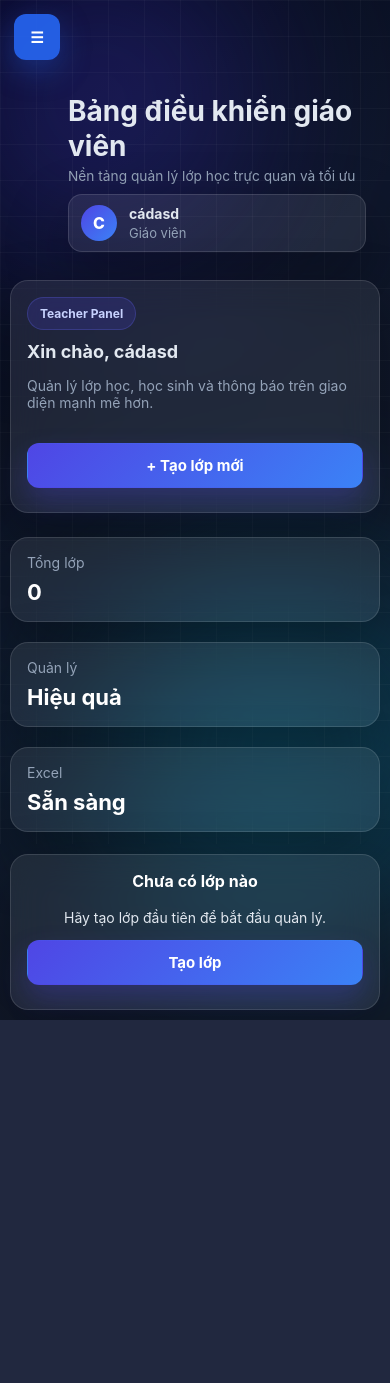
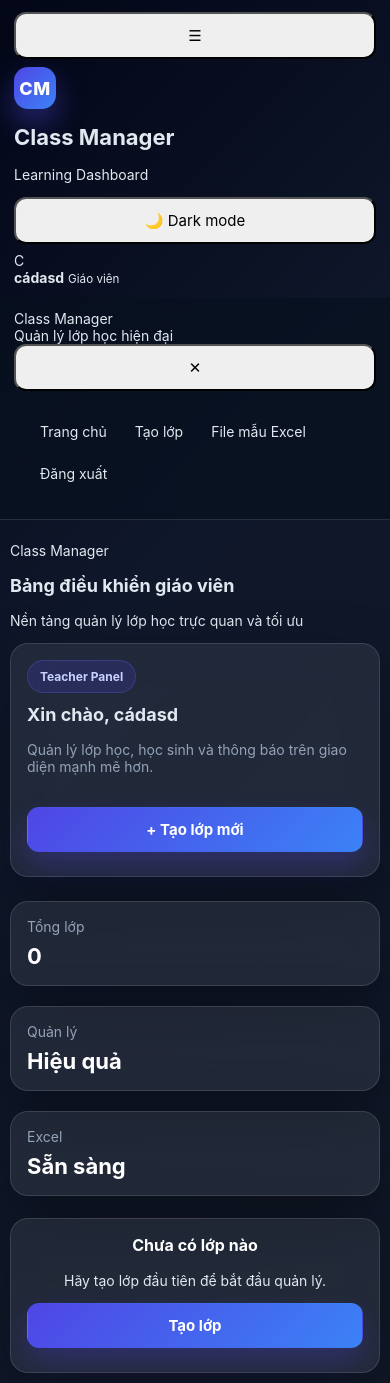
Before and after one commit to dogiahungb2k13-dot/class-manager, a Flask app: page /dashboard in a window 390 px wide. Before the commit the page ends 1020 px from the top, so only its background shows below. Run offline with Flask 3, Linux system fonts and the light colour scheme; a user stored in the database is signed in; data comes from the database, SQL or seed files in the repository.

Commit message:
Update base.html
fix

```diff
--- a/templates/base.html
+++ b/templates/base.html
@@ -1,165 +1,79 @@
-<!doctype html>
-<html lang="vi">
+<!DOCTYPE html>
+<html lang="vi" data-theme="light">
 <head>
     <meta charset="UTF-8">
     <meta name="viewport" content="width=device-width, initial-scale=1.0">
     <title>{% block title %}Class Manager{% endblock %}</title>
     <link rel="stylesheet" href="{{ url_for('static', filename='style.css') }}">
-    <link rel="preconnect" href="https://fonts.googleapis.com">
-    <link rel="preconnect" href="https://fonts.gstatic.com" crossorigin>
-
-    <style>
-        .mobile-sidebar-toggle {
-            display: none;
-            position: fixed;
-            top: 14px;
-            left: 14px;
-            z-index: 1200;
-            width: 46px;
-            height: 46px;
-            border: none;
-            border-radius: 14px;
-            background: rgba(37, 99, 235, 0.95);
-            color: #fff;
-            font-size: 24px;
-            font-weight: 700;
-            box-shadow: 0 10px 30px rgba(37, 99, 235, 0.35);
-            cursor: pointer;
-        }
-
-        .sidebar-overlay {
-            display: none;
-        }
-
-        @media (max-width: 900px) {
-            .mobile-sidebar-toggle {
-                display: flex;
-                align-items: center;
-                justify-content: center;
-            }
-
-            .sidebar-overlay {
-                position: fixed;
-                inset: 0;
-                background: rgba(2, 6, 23, 0.58);
-                z-index: 1090;
-            }
-
-            body.sidebar-open .sidebar-overlay {
-                display: block;
-            }
-
-            .app-shell {
-                display: block !important;
-            }
-
-            .sidebar {
-                position: fixed !important;
-                top: 0;
-                left: 0;
-                width: min(84vw, 320px) !important;
-                height: 100vh !important;
-                max-width: 320px;
-                z-index: 1100;
-                transform: translateX(-105%);
-                transition: transform 0.28s ease;
-                overflow-y: auto;
-            }
-
-            body.sidebar-open .sidebar {
-                transform: translateX(0);
-            }
-
-            .main-content {
-                width: 100% !important;
-                margin-left: 0 !important;
-                padding-top: 82px !important;
-            }
-
-            .topbar {
-                padding-left: 58px !important;
-            }
-
-            .topbar h1 {
-                font-size: 2rem !important;
-            }
-
-            .topbar-subtitle {
-                font-size: 0.98rem !important;
-            }
-
-            .user-box {
-                max-width: 100%;
-            }
-        }
-    </style>
 </head>
 <body>
-    <button class="mobile-sidebar-toggle" id="mobileSidebarToggle" type="button" aria-label="Mở menu">☰</button>
-    <div class="sidebar-overlay" id="sidebarOverlay"></div>
+    <div class="mobile-overlay" id="mobileOverlay"></div>
 
-    <div class="bg-orb orb-1"></div>
-    <div class="bg-orb orb-2"></div>
-    <div class="bg-grid"></div>
+    <header class="app-header">
+        <div class="header-left">
+            <button class="menu-toggle" id="menuToggle" type="button" aria-label="Mở menu">
+                ☰
+            </button>
+
+            <a href="{{ url_for('home') }}" class="brand">
+                <div class="brand-logo">CM</div>
+                <div class="brand-text">
+                    <h1>Class Manager</h1>
+                    <p>Learning Dashboard</p>
+                </div>
+            </a>
+        </div>
+
+        <div class="header-right">
+            <button class="theme-toggle" id="themeToggle" type="button">
+                <span class="theme-icon">🌙</span>
+                <span class="theme-text">Dark mode</span>
+            </button>
+
+            {% if session.get('user_id') %}
+            <div class="user-chip">
+                <div class="user-avatar">{{ session.get('full_name', 'U')[0]|upper }}</div>
+                <div class="user-meta">
+                    <strong>{{ session.get('full_name') }}</strong>
+                    <small>{% if session.get('role') == 'teacher' %}Giáo viên{% else %}Học sinh{% endif %}</small>
+                </div>
+            </div>
+            {% endif %}
+        </div>
+    </header>
 
     <div class="app-shell">
-        <aside class="sidebar" id="appSidebar">
-            <div class="brand-block">
-                <div class="brand-logo">CM</div>
+        <aside class="sidebar" id="sidebar">
+            <div class="sidebar-head">
                 <div>
-                    <h2>Class Manager</h2>
-                    <p>Learning Dashboard</p>
+                    <div class="sidebar-title">Class Manager</div>
+                    <div class="sidebar-subtitle">Quản lý lớp học hiện đại</div>
                 </div>
+                <button class="sidebar-close" id="sidebarClose" type="button" aria-label="Đóng menu">✕</button>
             </div>
 
-            <nav class="nav-menu">
+            <nav class="sidebar-nav">
                 {% if session.get('user_id') %}
-                    <a href="{{ url_for('dashboard') }}" class="nav-link">Trang chủ</a>
+                    <a href="{{ url_for('home') }}">Trang chủ</a>
                     {% if session.get('role') == 'teacher' %}
-                        <a href="{{ url_for('create_class') }}" class="nav-link">Tạo lớp</a>
-                        <a href="{{ url_for('download_student_template') }}" class="nav-link">File mẫu Excel</a>
+                        <a href="{{ url_for('create_class') }}">Tạo lớp</a>
+                        <a href="{{ url_for('download_template') }}">File mẫu Excel</a>
                     {% endif %}
-                    <a href="{{ url_for('logout') }}" class="nav-link danger-link">Đăng xuất</a>
+                    <a href="{{ url_for('logout') }}">Đăng xuất</a>
                 {% else %}
-                    <a href="{{ url_for('home') }}" class="nav-link">Trang chủ</a>
-                    <a href="{{ url_for('login') }}" class="nav-link">Đăng nhập</a>
-                    <a href="{{ url_for('register') }}" class="nav-link">Đăng ký</a>
+                    <a href="{{ url_for('home') }}">Trang chủ</a>
+                    <a href="{{ url_for('login') }}">Đăng nhập</a>
+                    <a href="{{ url_for('register') }}">Đăng ký</a>
                 {% endif %}
             </nav>
-
-            <div class="sidebar-footer">
-                <div class="mini-card">
-                    <strong>Class Manager</strong>
-                    <span>Quản lý lớp học hiện đại</span>
-                </div>
-            </div>
         </aside>
 
         <main class="main-content">
-            <header class="topbar">
-                <div>
-                    <h1>{% block page_title %}Class Manager{% endblock %}</h1>
-                    <p class="topbar-subtitle">Nền tảng quản lý lớp học trực quan và tối ưu</p>
-                </div>
-
-                {% if session.get('user_id') %}
-                    <div class="user-box">
-                        <div class="avatar-circle">
-                            {{ session.get('full_name', 'U')[0]|upper }}
-                        </div>
-                        <div>
-                            <strong>{{ session.get('full_name') }}</strong>
-                            <div class="role-text">
-                                {% if session.get('role') == 'teacher' %}
-                                    Giáo viên
-                                {% else %}
-                                    Học sinh
-                                {% endif %}
-                            </div>
-                        </div>
-                    </div>
-                {% endif %}
-            </header>
+            <section class="hero-card">
+                <div class="hero-badge">Class Manager</div>
+                <h2>{% block page_title %}Class Manager{% endblock %}</h2>
+                <p>Nền tảng quản lý lớp học trực quan và tối ưu</p>
+            </section>
 
             {% with messages = get_flashed_messages(with_categories=true) %}
                 {% if messages %}
@@ -174,32 +88,65 @@
     </div>
 
     <script>
-        document.addEventListener("DOMContentLoaded", function () {
-            const toggleBtn = document.getElementById("mobileSidebarToggle");
-            const overlay = document.getElementById("sidebarOverlay");
+        (function () {
+            const root = document.documentElement;
+            const savedTheme = localStorage.getItem("cm-theme") || "light";
+            root.setAttribute("data-theme", savedTheme);
 
-            function toggleSidebar() {
-                document.body.classList.toggle("sidebar-open");
+            const themeToggle = document.getElementById("themeToggle");
+            const themeText = themeToggle?.querySelector(".theme-text");
+            const themeIcon = themeToggle?.querySelector(".theme-icon");
+
+            function syncThemeButton() {
+                const current = root.getAttribute("data-theme") || "light";
+                if (!themeText || !themeIcon) return;
+                if (current === "dark") {
+                    themeText.textContent = "Light mode";
+                    themeIcon.textContent = "☀️";
+                } else {
+                    themeText.textContent = "Dark mode";
+                    themeIcon.textContent = "🌙";
+                }
             }
 
-            function closeSidebar() {
-                document.body.classList.remove("sidebar-open");
+            syncThemeButton();
+
+            themeToggle?.addEventListener("click", function () {
+                const current = root.getAttribute("data-theme") || "light";
+                const next = current === "dark" ? "light" : "dark";
+                root.setAttribute("data-theme", next);
+                localStorage.setItem("cm-theme", next);
+                syncThemeButton();
+            });
+
+            const body = document.body;
+            const sidebar = document.getElementById("sidebar");
+            const overlay = document.getElementById("mobileOverlay");
+            const menuToggle = document.getElementById("menuToggle");
+            const sidebarClose = document.getElementById("sidebarClose");
+
+            function openMenu() {
+                body.classList.add("menu-open");
+                sidebar?.classList.add("open");
+                overlay?.classList.add("show");
             }
 
-            if (toggleBtn) {
-                toggleBtn.addEventListener("click", toggleSidebar);
+            function closeMenu() {
+                body.classList.remove("menu-open");
+                sidebar?.classList.remove("open");
+                overlay?.classList.remove("show");
             }
 
-            if (overlay) {
-                overlay.addEventListener("click", closeSidebar);
-            }
+            menuToggle?.addEventListener("click", openMenu);
+            sidebarClose?.addEventListener("click", closeMenu);
+            overlay?.addEventListener("click", closeMenu);
 
             window.addEventListener("resize", function () {
-                if (window.innerWidth > 900) {
-                    closeSidebar();
+                if (window.innerWidth > 768) {
+                    closeMenu();
                 }
             });
-        });
+        })();
     </script>
 </body>
 </html>
```
